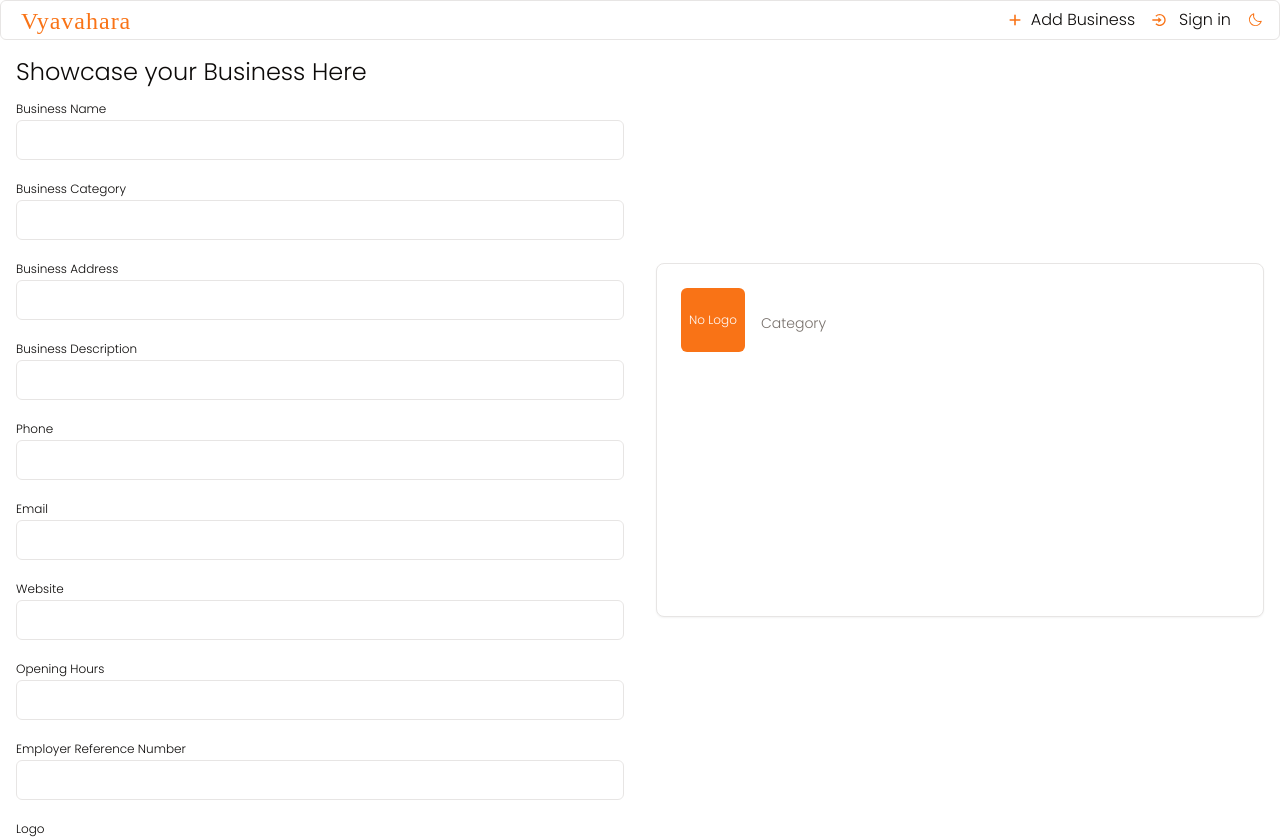
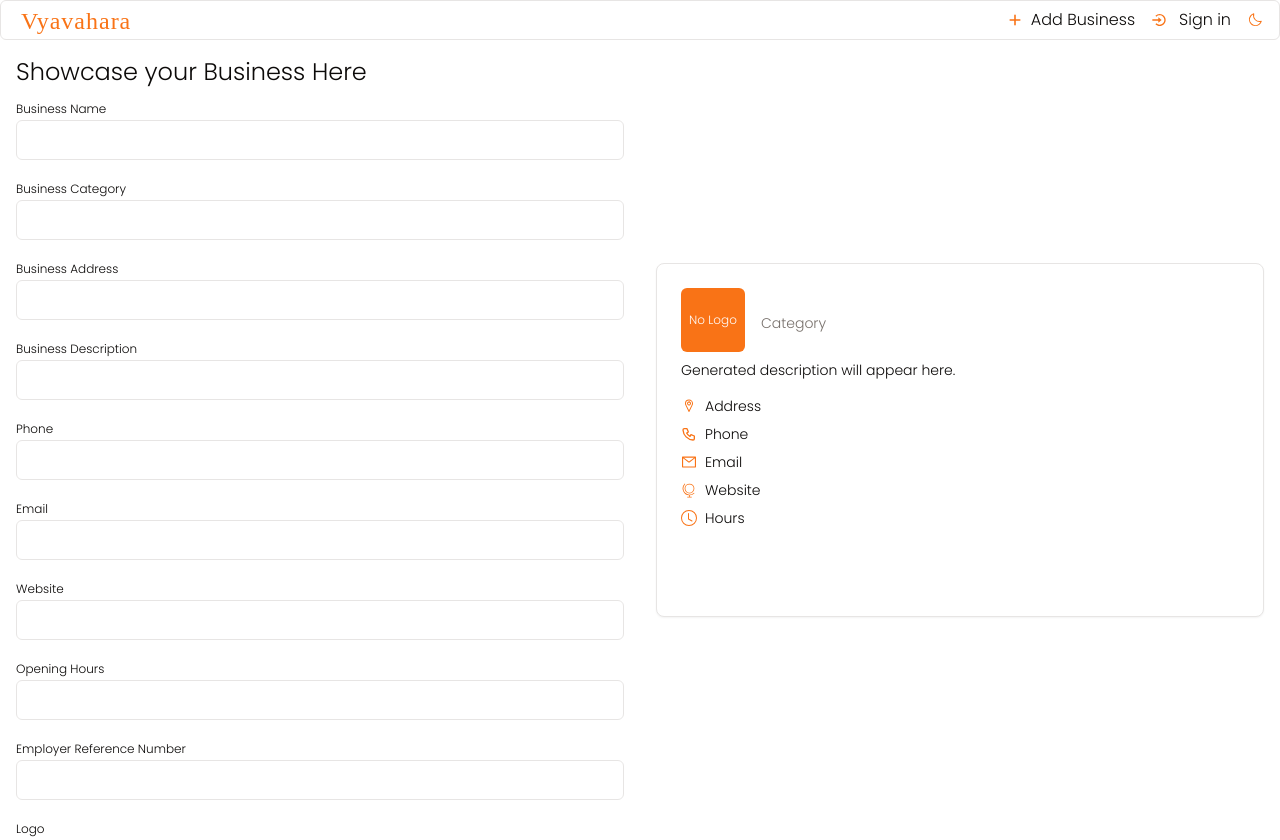
Before and after one commit to Nimira43/Vyavahara, a Next.js app: page /business/add in a window 1280 px wide. Built offline with nearby package versions, Linux system fonts and the light colour scheme; no server answers; a web font is replaced by a local one.

Commit message:
Using the InfoItem function to populate the card.

```diff
--- a/components/business/preview/preview-card.tsx
+++ b/components/business/preview/preview-card.tsx
@@ -45,6 +45,18 @@ export default function PreviewCard({ business }: { business: BusinessState }) {
           </p>
         </div>
       </CardHeader>
+      <CardContent>
+        <p className='text-sm mb-4 line-clamp-3'>
+          {business?.description || 'Generated description will appear here.'}
+        </p>
+        <div className='space-y-2'>
+          <InfoItem icon={VscLocation} text={business.address || 'Address'} />
+          <InfoItem icon={TbPhone} text={business.phone || 'Phone'} />
+          <InfoItem icon={AiOutlineMail} text={business.email || 'Email'} />
+          <InfoItem icon={PiGlobeStandLight} text={business.website || 'Website'} />
+          <InfoItem icon={BsClock} text={business.hours || 'Hours'} />
+        </div>
+      </CardContent>
     </Card>
   )
 }
```
